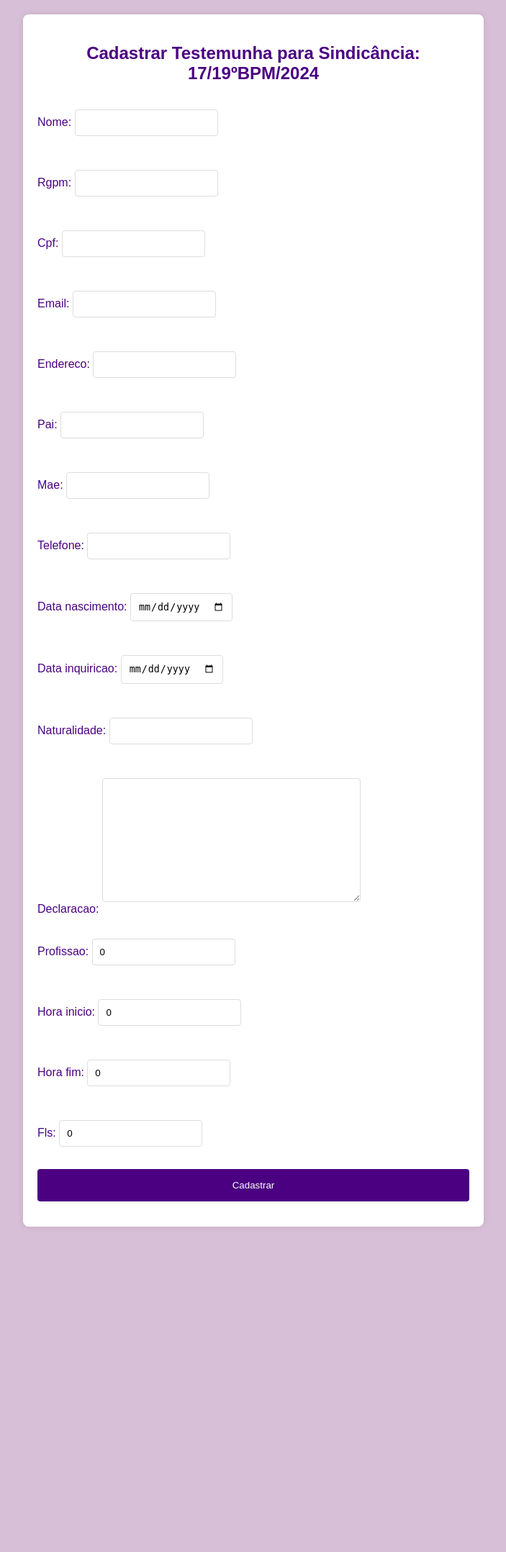
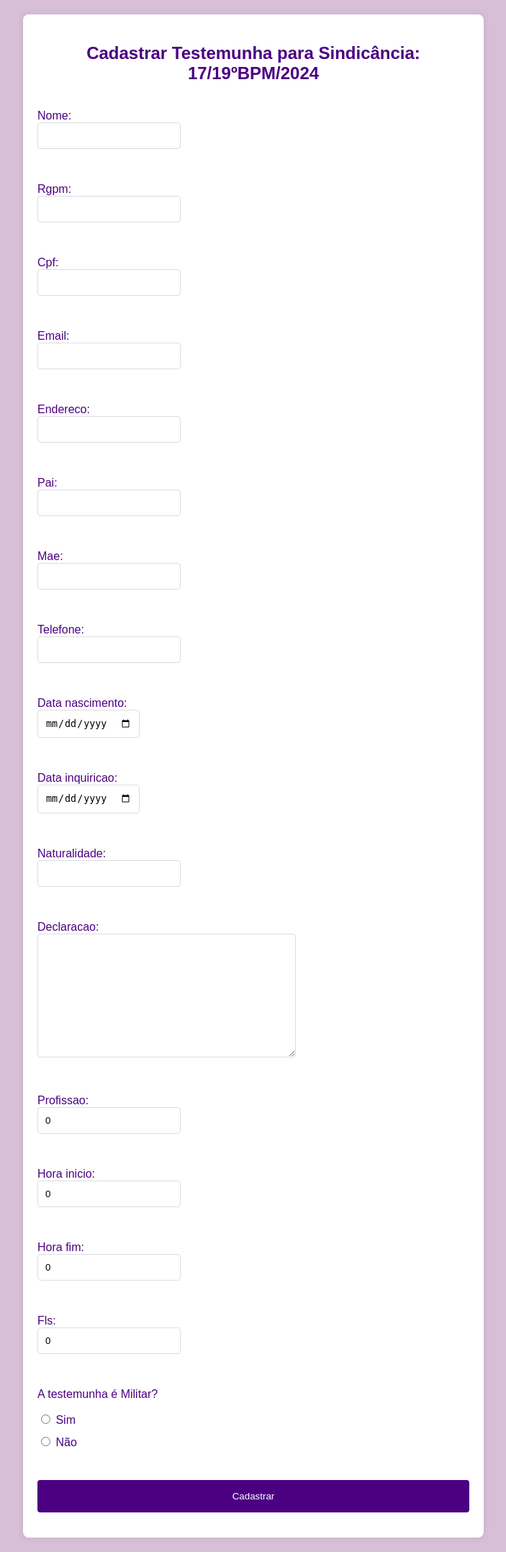
Before and after one commit to windsney/sitecanetex, a Django app: page /sindicancia/1/cadastrar_testemunha/ in a window 1280 px wide. Shown: the whole page at 72% size, without its empty margins (288-991 px from the left). Before the commit the page ends 1704 px from the top, so only its background shows below. Run offline with Django 5.2, Linux system fonts and the light colour scheme; a user stored in the database is signed in; data comes from the database, SQL or seed files in the repository; both versions use the stored data as it was after the commit.

Commit message:
testemunha quando é militar
abre a opção de selecionar graduação

```diff
--- a/inicio/forms.py
+++ b/inicio/forms.py
@@ -7,7 +7,7 @@ class SindicadoForm(forms.ModelForm):
         model = Sindicado
         fields = ['nome', 'rgpm', 'cpf', 'email', 'endereco', 'posto_sindicado',
                   'pai', 'mae', 'telefone', 'data_nascimento', 'data_inquiricao',
-                  'naturalidade', 'declaracao', 'lotacao', 'hora_inicio', 'hora_fim','fls']
+                  'naturalidade', 'declaracao', 'lotacao', 'hora_inicio', 'hora_fim','fls',]
 
         widgets = {
             'data_nascimento': forms.DateInput(attrs={'type': 'date'}),
@@ -21,15 +21,35 @@ class SindicadoForm(forms.ModelForm):
                 self.initial[field] = self.initial[field].strftime('%Y-%m-%d')
 
 class TestemunhaForm(forms.ModelForm):
+    MILITAR_CHOICES = [
+        ('sim', 'Sim'),
+        ('nao', 'Não'),
+    ]
+
+
+
+
+    militar = forms.ChoiceField(
+        choices=MILITAR_CHOICES,
+        widget=forms.RadioSelect,
+        label="A testemunha é Militar?"  # Defina o rótulo aqui
+    )
+
+
+
+
+
     class Meta:
         model = Testemunha
         fields = ['nome', 'rgpm', 'cpf', 'email', 'endereco',
                   'pai', 'mae', 'telefone', 'data_nascimento', 'data_inquiricao',
-                  'naturalidade', 'declaracao', 'profissao', 'hora_inicio', 'hora_fim','fls']
+                  'naturalidade', 'declaracao', 'profissao', 'hora_inicio', 'hora_fim','fls','militar','graduacao',
+                  ]
 
         widgets = {
             'data_nascimento': forms.DateInput(attrs={'type': 'date'}),
             'data_inquiricao': forms.DateInput(attrs={'type': 'date'}),
+
         }
 
     def __init__(self, *args, **kwargs):
@@ -92,7 +112,7 @@ class SindicanciaForm(forms.ModelForm):
 class UsuarioForm(UserCreationForm):
     class Meta:
         model = Usuario
-        fields = ['nome_completo','cr','unidade','posto','rgpm','username', 'password1', 'password2','rua','numero','bairro','cidade','cep','email','telefone']
+        fields = ['nome_completo','cr','unidade','posto','rgpm','username', 'password1', 'password2','rua','numero','bairro','cidade','cep','email_bpm','telefone']
 
         widgets = {
             'nome_completo': forms.TextInput(attrs={'placeholder': 'Nome Completo'}),
@@ -108,8 +128,10 @@ class UsuarioForm(UserCreationForm):
             'bairro': forms.TextInput(attrs={'placeholder': 'Bairro da sua UPM'}),
             'cidade': forms.TextInput(attrs={'placeholder': 'Cidade-UF da sua UPM'}),
             'cep': forms.TextInput(attrs={'placeholder': 'CEP da sua UPM'}),
-            'email': forms.EmailInput(attrs={'placeholder': 'Email da sua UPM'}),
+            'email_bpm': forms.EmailInput(attrs={'placeholder': 'Email da sua UPM'}),
             'telefone': forms.TextInput(attrs={'placeholder': 'Telefone da sua UPM'}),
+
+
         }
         labels = {
             'cr': 'Comando Regional/Diretoria',
--- a/inicio/models.py
+++ b/inicio/models.py
@@ -86,6 +86,8 @@ class Testemunha (models.Model):
     hora_inicio=models.CharField(max_length=50,default=0)
     hora_fim=models.CharField(max_length=50,default=0)
     fls=models.CharField(max_length=50, default=0)
+    militar = models.CharField(max_length=3, choices=[('sim', 'Sim'), ('nao', 'Não')])
+    graduacao = models.CharField(max_length=50, default=0)
 
     def __str__(self):
         return self.nome
--- a/inicio/templates/cadastrar_testemunha.html
+++ b/inicio/templates/cadastrar_testemunha.html
@@ -49,16 +49,83 @@
         input[type="submit"]:hover {
             background-color: #6A0DAD;
         }
+        .hidden {
+            display: none;
+        }
+        .radio-group {
+            margin-bottom: 20px;
+            margin-top: 10px; /* Ajuste a margem superior aqui */
+        }
+        .radio-group label {
+            margin-right: 10px;
+            margin-bottom: 0;
+        }
+        .radio-group input {
+            margin-right: 5px;
+        }
     </style>
 </head>
 <body>
     <div class="container">
         <h2>Cadastrar Testemunha para Sindicância: {{ sindicancia.numero }}</h2>
+
         <form method="post">
             {% csrf_token %}
-            {{ form.as_p }}
+            {{ form.non_field_errors }}
+
+            <!-- Renderize o formulário como parágrafos, exceto o campo graduação -->
+            {% for field in form %}
+                {% if field.name != 'graduacao' %}
+                    <p>{{ field.label_tag }}<br>{{ field }}</p>
+                {% endif %}
+            {% endfor %}
+
+            <!-- Campo Graduação -->
+            <div id="graduacao-field" class="hidden">
+                <label for="id_graduacao">Graduação:</label>
+                <select name="graduacao" id="id_graduacao">
+                    <option value="">---------</option>
+                    <option value="Sd PM">Sd PM</option>
+                    <option value="Cb PM">Cb PM</option>
+                    <option value="3Sgt PM">3º Sgt PM</option>
+                    <option value="2Sgt PM">2º Sgt PM</option>
+                    <option value="1Sgt PM">1º Sgt PM</option>
+                    <option value="Sub Ten PM">Sub Ten PM</option>
+                    <option value="Asp Of PM">Asp Of PM</option>
+                    <option value="2ºTen PM">2º Ten PM</option>
+                    <option value="1Ten PM">1º Ten PM</option>
+                    <option value="Cap PM">Cap PM</option>
+                    <option value="Maj PM">Maj PM</option>
+                    <option value="Ten Cel PM">Ten Cel PM</option>
+                    <option value="Cel PM">Cel PM</option>
+                </select>
+            </div>
+
             <input type="submit" value="Cadastrar">
         </form>
     </div>
+
+    <script>
+        document.addEventListener('DOMContentLoaded', function() {
+            var militarRadios = document.querySelectorAll('input[name="militar"]');
+            var graduacaoField = document.getElementById('graduacao-field');
+
+            function toggleGraduacaoField() {
+                var selectedValue = document.querySelector('input[name="militar"]:checked');
+                if (selectedValue && selectedValue.value === 'sim') {
+                    graduacaoField.classList.remove('hidden');
+                } else {
+                    graduacaoField.classList.add('hidden');
+                }
+            }
+
+            militarRadios.forEach(function(radio) {
+                radio.addEventListener('change', toggleGraduacaoField);
+            });
+
+            // Inicializa a visibilidade do campo com base na seleção atual
+            toggleGraduacaoField();
+        });
+    </script>
 </body>
 </html>
--- a/inicio/views.py
+++ b/inicio/views.py
@@ -353,7 +353,7 @@ def gerar_declaracao_sindicado(request,sindicancia_id,id):
     documento.render(context)
 
     response = HttpResponse(content_type='application/vnd.openxmlformats-officedocument.wordprocessingml.document')
-    response['Content-Disposition'] = f'attachment; filename= declaração {nome_sindicado}.docx'
+    response['Content-Disposition'] = f'attachment; filename= Sindicado {nome_sindicado}.docx'
     documento.save(response)
 
     return response
@@ -363,8 +363,13 @@ def gerar_declaracao_sindicado(request,sindicancia_id,id):
 def gerar_declaracao_testemunha(request,sindicancia_id,id):
     testemunha = get_object_or_404(Testemunha, id=id)
     sindicancia = get_object_or_404(Sindicancia, pk=sindicancia_id)
-    template_path = os.path.join(settings.BASE_DIR, 'inicio/templates', 'declaracao_testemunha.docx')
-
+    if testemunha.militar=='sim':
+        template_path = os.path.join(settings.BASE_DIR, 'inicio/templates', 'declaracao_testemunha_militar.docx')
+
+    else:
+
+        template_path = os.path.join(settings.BASE_DIR, 'inicio/templates', 'declaracao_testemunha.docx')
+    usuario = request.user
 
 
 
@@ -422,17 +427,17 @@ def gerar_declaracao_testemunha(request,sindicancia_id,id):
 
     naturalidade=testemunha.naturalidade
 
-    cr= sindicancia.unidade.upper()
-
-    lotacao_delegada= sindicancia.lotacao_delegada
-    lotacao_delegada1 = sindicancia.lotacao_delegada.upper()
-    rua_quartel=sindicancia.rua_quartel
-    numero_quartel=sindicancia.numero_quartel
-    bairro_quartel=sindicancia.bairro_quartel
-    cidade_quartel=sindicancia.cidade_quartel
-    cep_quartel=sindicancia.cep_quartel
-    telefone_quartel=sindicancia.telefone_quartel
-    email_quartel=sindicancia.email_quartel
+    cr= usuario.cr.upper()
+
+    lotacao_delegada= usuario.unidade
+    lotacao_delegada1 = usuario.unidade.upper()
+    rua_quartel=usuario.rua
+    numero_quartel=usuario.numero
+    bairro_quartel=usuario.bairro
+    cidade_quartel=usuario.cidade
+    cep_quartel=usuario.cep
+    telefone_quartel=usuario.telefone
+    email_quartel=usuario.email_bpm
 
 
     context = {  # VARIÁ
@@ -473,7 +478,7 @@ def gerar_declaracao_testemunha(request,sindicancia_id,id):
     documento.render(context)
 
     response = HttpResponse(content_type='application/vnd.openxmlformats-officedocument.wordprocessingml.document')
-    response['Content-Disposition'] = f'attachment; filename= declaração {nome_sindicado}.docx'
+    response['Content-Disposition'] = f'attachment; filename= Testemunha {nome_sindicado}.docx'
     documento.save(response)
 
     return response
@@ -582,7 +587,7 @@ def gerar_declaracao_ofendido(request, sindicancia_id, id):
     documento.render(context)
 
     response = HttpResponse(content_type='application/vnd.openxmlformats-officedocument.wordprocessingml.document')
-    response['Content-Disposition'] = f'attachment; filename= declaração {nome_sindicado}.docx'
+    response['Content-Disposition'] = f'attachment; filename= Ofendido {nome_sindicado}.docx'
     documento.save(response)
 
     return response
```
Also changed, not shown: db.sqlite3, inicio/migrations/0001_initial.py, 2 other files.
